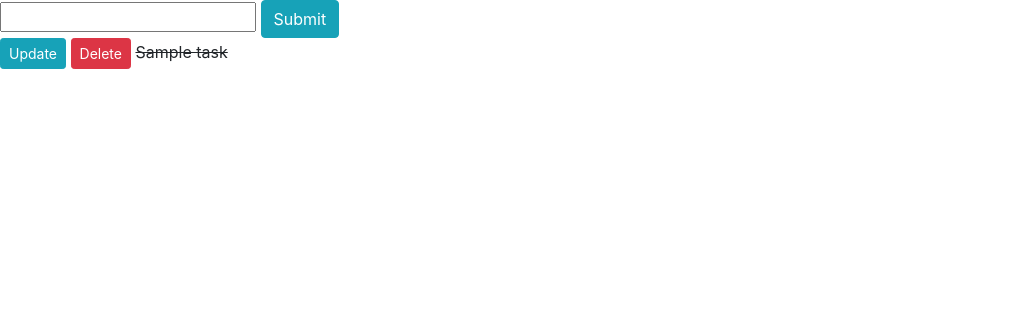
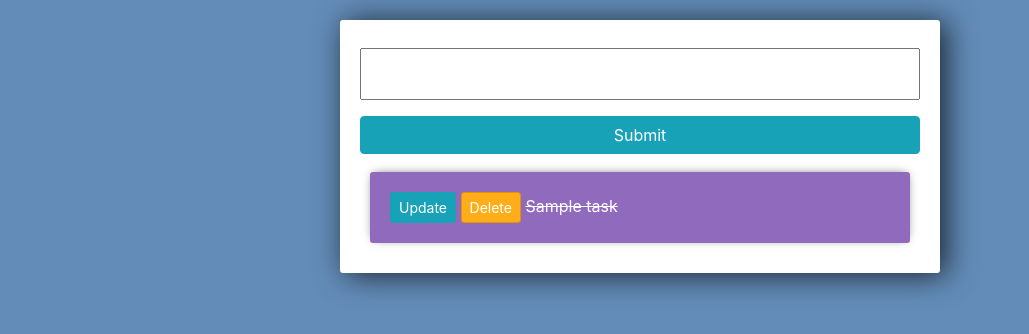
Before and after one commit to joisemp/to_do_list_app, a Django app: template tasks/templates/tasks/list.html in a window 1280 px wide. Shown: the top 334 px of the page, without its empty margins (0-1029 px from the left). Run offline with Django 3.2, Linux system fonts and the light colour scheme; the template is opened without the code that fills it: values that come from a table or form of the project are taken from there, others are empty; tables that the repository leaves empty hold one stand-in row (values such as "Sample post"); form fields are guessed from the names that the template uses; some libraries are stand-ins or nearby versions.

Commit message:
added some style to list.html

```diff
--- a/tasks/templates/tasks/list.html
+++ b/tasks/templates/tasks/list.html
@@ -5,6 +5,53 @@
     <title>Title</title>
 </head>
 <link rel="stylesheet" href="https://stackpath.bootstrapcdn.com/bootstrap/4.3.1/css/bootstrap.min.css" integrity="sha384-ggOyR0iXCbMQv3Xipma34MD+dH/1fQ784/j6cY/iJTQUOhcWr7x9JvoRxT2MZw1T" crossorigin="anonymous">
+
+<style>
+
+	body{
+		background-color: #638CB8;
+	}
+
+	input{
+		width: 100%;
+		padding: 12px 20px;
+		margin: 8px 0;
+		box-sizing: border-box;
+	}
+
+	input::placeholder {
+	  color: #d3d3d3;
+	}
+
+	.submit{
+		background-color: #6BA3E8;
+	}
+
+	.center-column{
+		width:600px;
+		margin: 20px auto;
+		padding:20px;
+		background-color: #fff;
+		border-radius: 3px;
+		box-shadow: 6px 2px 30px 0px rgba(0,0,0,0.75);
+	}
+
+	.item-row{
+		background-color: #906abd;
+		margin: 10px;
+		padding: 20px;
+		border-radius: 3px;
+		color: #fff;
+		font-size: 16px;
+		box-shadow: 0px -1px 10px -4px rgba(0,0,0,0.75);
+	}
+
+	.btn-danger{
+		background-color: #ffae19;
+		border-color: #e59400;
+	}
+
+</style>
 
 <body>
 
```
Also changed, not shown: db.sqlite3.
